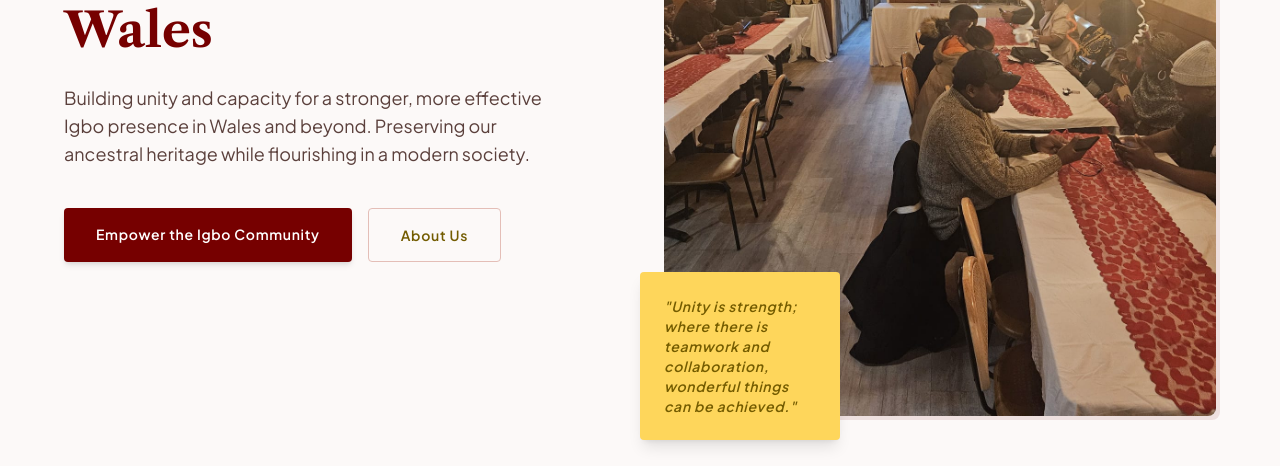
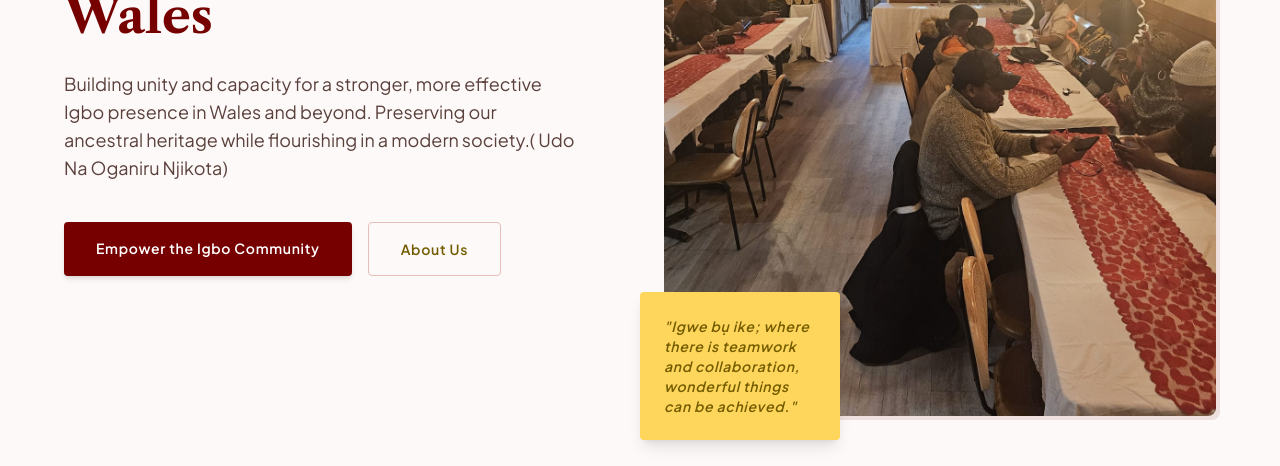
Before and after one commit to henrytrust1111/Igbo_community_in_wales, a Next.js app: page / in a window 1280 px wide. Shown: the part 483-949 px from the top of the page. Built offline with nearby package versions, Linux system fonts and the light colour scheme; no server answers.

Commit message:
added igbo to the hero section

```diff
--- a/src/screens/home.tsx
+++ b/src/screens/home.tsx
@@ -51,7 +51,7 @@ export function HomePage() {
             </h1>
             <p className="mb-10 max-w-lg font-body-lg text-body-lg text-on-surface-variant">
               Building unity and capacity for a stronger, more effective Igbo presence in Wales and
-              beyond. Preserving our ancestral heritage while flourishing in a modern society.
+              beyond. Preserving our ancestral heritage while flourishing in a modern society.( Udo Na Oganiru Njikota)
             </p>
             <div className="flex flex-wrap gap-4">
               <Link
@@ -69,16 +69,16 @@ export function HomePage() {
             </div>
           </div>
           <div className="relative">
-            <div className="hard-shadow aspect-[4/5] overflow-hidden rounded-xl">
+            <div className="hard-shadow aspect-4/5 overflow-hidden rounded-xl">
               <img
                 className="h-full w-full object-cover"
                 src={heroImage}
                 alt="Igbo community members in traditional attire"
               />
             </div>
-            <div className="absolute -bottom-6 -left-6 hidden max-w-[200px] rounded-lg bg-secondary-container p-6 shadow-lg md:block">
+            <div className="absolute -bottom-6 -left-6 hidden max-w-50 rounded-lg bg-secondary-container p-6 shadow-lg md:block">
               <p className="font-label-md text-label-md italic text-on-secondary-container">
-                "Unity is strength; where there is teamwork and collaboration, wonderful things can
+                "Igwe bụ ike; where there is teamwork and collaboration, wonderful things can
                 be achieved."
               </p>
             </div>
```
